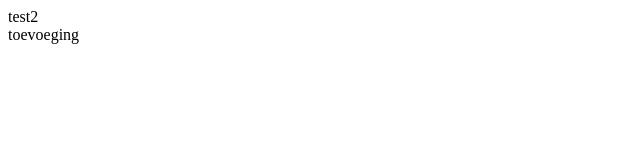
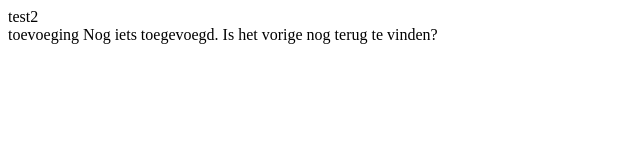
Before and after one commit to theodorst/test2, a plain HTML site: page index.html in a window 1280 px wide. Shown: the whole page, without its empty margins (0-640 px from the left). Drawn offline with Linux system fonts and the light colour scheme.

Commit message:
Update index.html

```diff
--- a/index.html
+++ b/index.html
@@ -3,5 +3,6 @@
   test2
   <br>
   toevoeging
+  Nog iets toegevoegd. Is het vorige nog terug te vinden?
 </body>
 </html>
```
